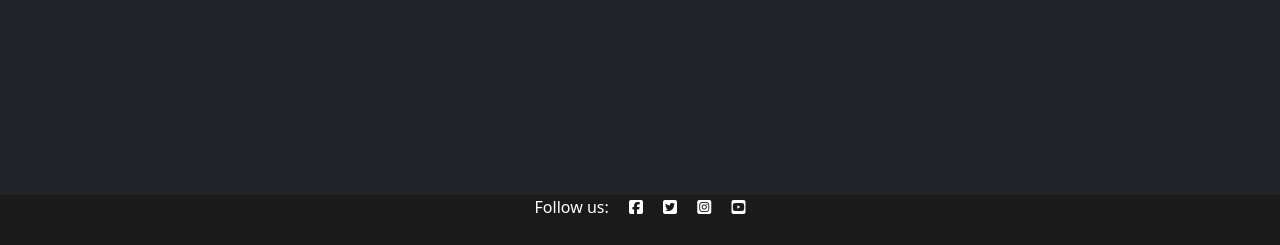
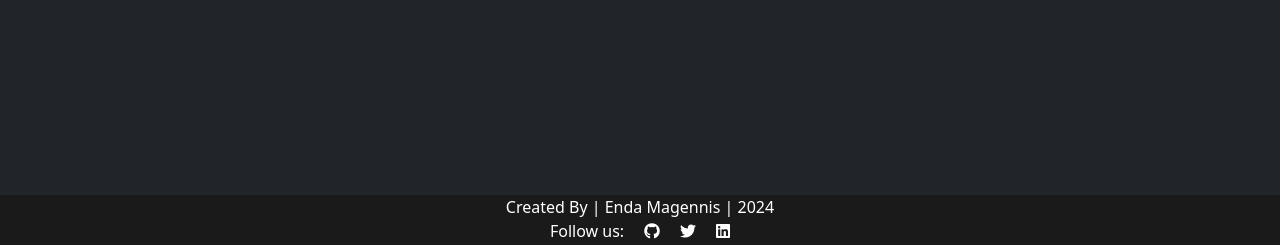
Before and after one commit to EndaMagennis/baoard-ohm, a Django app: page / in a window 1280 px wide. Shown: the part 555-800 px from the top of the page. Run offline with Django 4.2, Linux system fonts and the light colour scheme; data that the repository does not hold is empty; some libraries are stand-ins or nearby versions.

```diff
--- a/templates/base.html
+++ b/templates/base.html
@@ -127,13 +127,13 @@
     <!--Footer-->
     <footer class="footer dark-bg">
       <p class="m-0 text-center">
-        {% block copyright %}{% endblock copyright %}
+        {% block copyright %}Created By | Enda Magennis | 2024{% endblock copyright %}
       </p>
       <p class="m-0 text-center">
-        Follow us: <i class="fab fa-facebook-square ms-3"></i>
-        <i class="fab fa-twitter-square ms-3"></i>
-        <i class="fab fa-instagram-square ms-3"></i>
-        <i class="fab fa-youtube-square ms-3"></i>
+        Follow us:
+        <a href="https://github.com/EndaMagennis" target="_blank" rel="noreferrer noopener" aria-label="Link to GitHub(opens new tab)"><i class="fa-brands fa-github ms-3"></i></a>
+        <a href="https://twitter.com/home" target="_blank" rel="noreferrer noopener" aria-label="Link to Twitter(opens new tab)"><i class="fa-brands fa-twitter ms-3"></i></a>
+        <a href="https://www.linkedin.com/in/enda-magennis-5414661b4/" target="_blank" rel="noreferrer noopener" aria-label="Link to LinkedIn(opens new tab)"></a><i class="fa-brands fa-linkedin ms-3"></i>
       </p>
     </footer>
 
```
Also changed, not shown: README.md.
